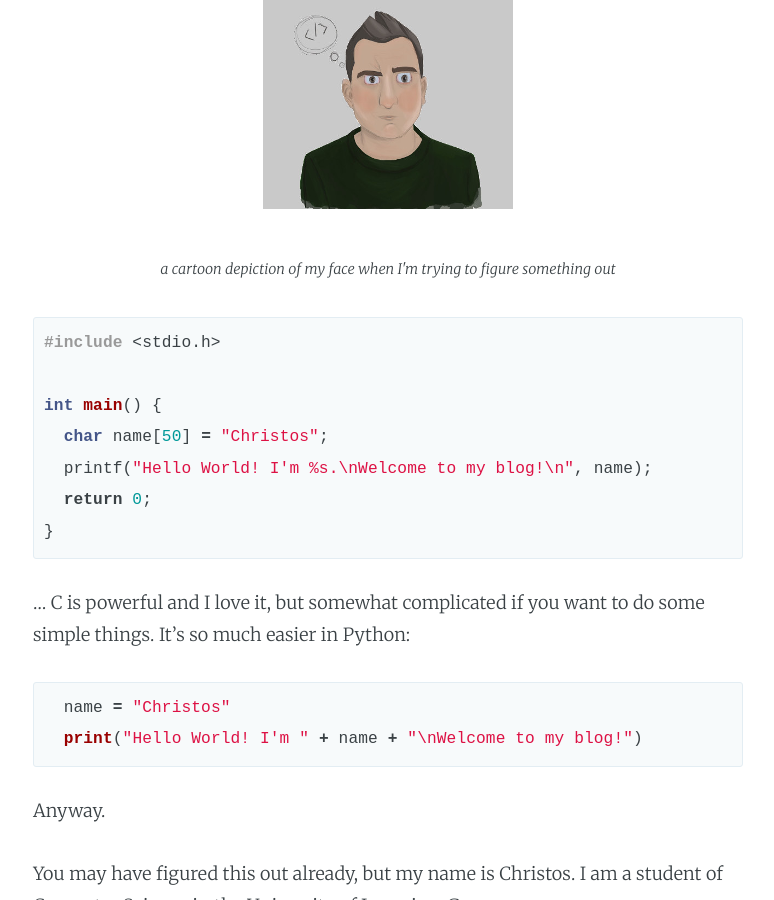
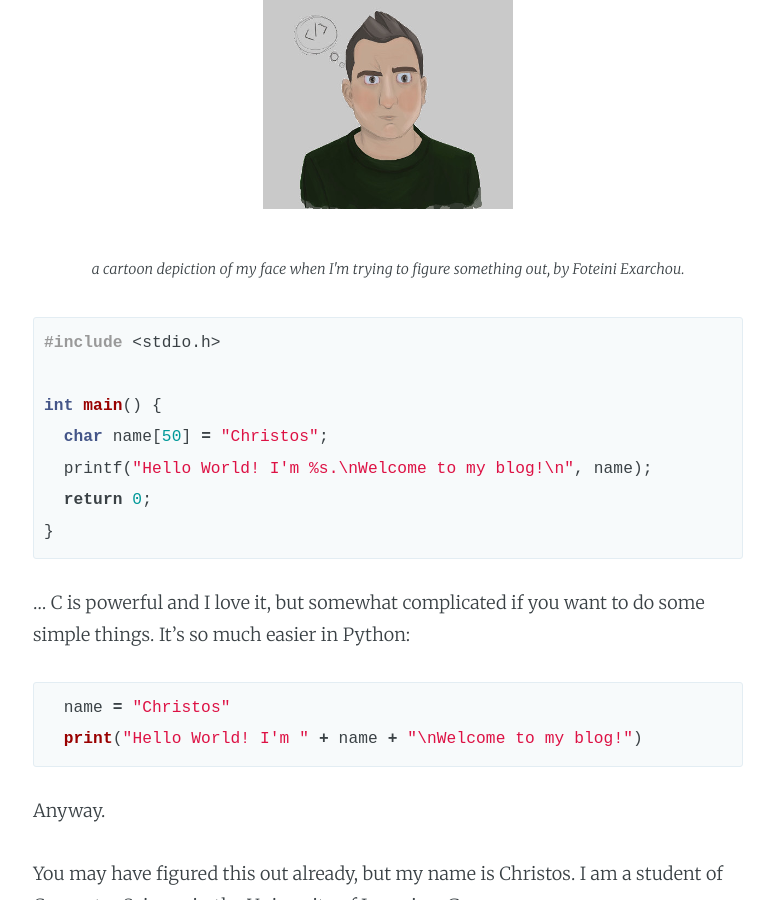
Before and after one commit to howicodestuff/howicodestuff.github.io, a Jekyll site: the page built from _posts/2017-12-20-hello-world.md, in a window 1280 px wide and 900 px high, scrolled down 863 px. Shown: the whole window, without its empty margins (252-1026 px from the left). Built offline with Jekyll 4.4.1, drawn with Linux system fonts in a browser that asks for light colours; some of the changed text lies outside the part shown.

Commit message:
ADD credit to graphic designer

```diff
--- a/_posts/2017-12-20-hello-world.md
+++ b/_posts/2017-12-20-hello-world.md
@@ -10,7 +10,7 @@ excerpt: "This is my first post. I've decided to introduce myself and present wh
 This is my first post. I've decided to introduce myself and present what I'm going to talk about in this blog.
 
 ![This is me](/assets/images/post-images/hello-world/profile.png)
-<p style="text-align: center"><small><i>a cartoon depiction of my face when I'm trying to figure something out</i></small></p>
+<p style="text-align: center"><small><i>a cartoon depiction of my face when I'm trying to figure something out, by Foteini Exarchou.</i></small></p>
 
 
 {% highlight c %}
@@ -38,6 +38,8 @@ I love building software and learning new things. I'm interested in web applicat
 
 In this blog, I will be documenting my discovery of problems and their solutions, the process of writing code and building stuff, as well as development tools and setting our environment up for that.
 
+I would like to thank Fotini Exarchou from [Bipolar Bear](https://bipolarbearcraft.wordpress.com) for the custom-made header image and for the cartoon drawing of my face. Go check her out if you're into graphic design or need something designed/drawn.
+
 I hope to see you again next time!
 
 [Github @czonios](https://github.com/czonios)
```
